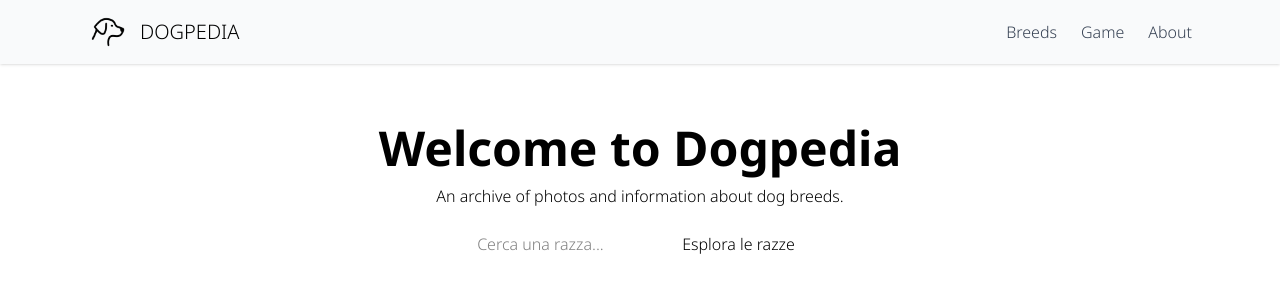
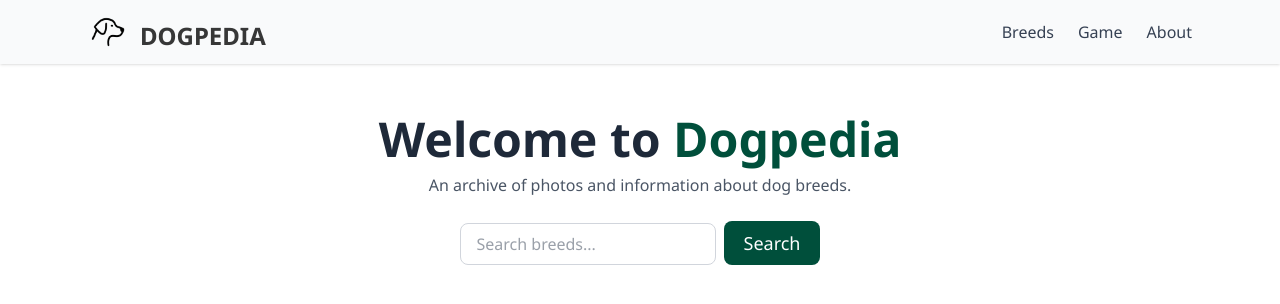
Before and after one commit to sidev86/dogpedia, a React (Vite) app: page / in a window 1280 px wide. Shown: the top 304 px of the page. Built offline with nearby package versions, Linux system fonts and the light colour scheme.

Commit message:
Change 'breeds' section layout

```diff
--- a/src/App.tsx
+++ b/src/App.tsx
@@ -12,20 +12,20 @@ function App() {
         {/* Navbar */}
         <nav className="bg-gray-50 shadow-sm">
           <div className="max-w-6xl mx-auto px-6">
-            {/* h-16 fissa l'altezza; flex + items-center centra verticalmente */}
             <div className="h-16 flex items-center justify-between">
-              {/* logo a sinistra */}
+              {/* Logo */}
               <Link to="/" className="flex items-center gap-3">
                 <img
                   src={logo}
                   alt="Dogpedia logo"
-                  className="w-10 h-10 object-contain" // evita rimbalzi di dimensioni
+                  className="w-10 h-10 object-contain"
                 />
-                {/* uso span + leading-none per evitare margini/line-height indesiderati */}
-                <span className="font-bold text-xl leading-none">DOGPEDIA</span>
+                <span className="logo-text font-bold text-xl leading-none">
+                  DOGPEDIA
+                </span>
               </Link>
 
-              {/* menu a destra */}
+              {/* Menu */}
               <div className="flex items-center gap-6">
                 <Link
                   to="/breeds"
@@ -49,7 +49,7 @@ function App() {
             </div>
           </div>
         </nav>
-        {/* Pagina */}
+        {/* Pages Routing */}
         <main className="flex-grow">
           <Routes>
             <Route path="/" element={<Home />} />
--- a/src/index.css
+++ b/src/index.css
@@ -3,7 +3,6 @@
 * {
   font-family: "Noto Sans", sans-serif;
   font-optical-sizing: auto;
-  font-weight: 300;
   font-style: normal;
   font-variation-settings: "wdth" 100;
 }
@@ -27,7 +26,6 @@ h1 {
 
 .logo-text {
   padding-top: 0.5rem;
-  font-weight: 800;
   font-size: 1.5rem;
   color: rgba(55, 55, 55, 1);
 }
--- a/src/pages/Breeds.tsx
+++ b/src/pages/Breeds.tsx
@@ -31,31 +31,35 @@ function Breeds() {
       });
   }, []);
 
-  if (loading) return <p>Caricamento in corso...</p>;
+  if (loading)
+    return <p className="text-center text-gray-600 text-lg mt-8">Loading...</p>;
 
   return (
-    <div style={{ padding: "2rem" }}>
-      <h2>🐾 Elenco razze</h2>
-      <div style={{ display: "flex", flexWrap: "wrap", gap: "1rem" }}>
+    <div className="px-6 py-8 max-w-7xl mx-auto">
+      <h2 className="text-3xl font-bold text-gray-800 mb-6 text-center">
+        🐾 Breeds List
+      </h2>
+
+      <div className="grid grid-cols-1 sm:grid-cols-2 md:grid-cols-3 lg:grid-cols-4 gap-6">
         {breeds.map((breed) => (
           <div
             key={breed.id}
-            style={{
-              border: "1px solid #ddd",
-              borderRadius: "8px",
-              width: "200px",
-              padding: "1rem",
-              textAlign: "center",
-            }}
+            className="bg-emerald-900 rounded-xl shadow-md hover:shadow-lg transition-shadow duration-300 p-4 text-center"
           >
-            {breed.image?.url && (
+            {breed.image?.url ? (
               <img
                 src={breed.image.url}
                 alt={breed.name}
-                style={{ width: "100%", borderRadius: "8px" }}
+                className="w-full h-48 object-contain rounded-lg mb-3 bg-emerald-900"
               />
+            ) : (
+              <div className="w-full h-48 bg-gray-200 rounded-lg mb-3 flex items-center justify-center text-gray-500">
+                No image
+              </div>
             )}
-            <h3>{breed.name}</h3>
+            <h3 className="text-lg font-semibold text-yellow-50">
+              {breed.name}
+            </h3>
           </div>
         ))}
       </div>
--- a/src/pages/Home.tsx
+++ b/src/pages/Home.tsx
@@ -2,29 +2,30 @@ import { Link } from "react-router-dom";
 
 function Home() {
   return (
-    <div style={{ textAlign: "center", marginTop: "3rem" }}>
-      <h1>Welcome to Dogpedia</h1>
-      <p>An archive of photos and information about dog breeds.</p>
+    <div className="text-center mt-12 px-4">
+      <h1 className="text-4xl font-bold text-gray-800 mb-2">
+        Welcome to <span className="text-emerald-900">Dogpedia</span>
+      </h1>
+      <p className="text-gray-600 mb-6">
+        An archive of photos and information about dog breeds.
+      </p>
+
+      {/* Input di ricerca */}
+      <div>
         <input
           type="text"
-        placeholder="Cerca una razza..."
-        style={{
-          padding: "0.5rem",
-          fontSize: "1rem",
-          marginBottom: "1rem",
-        }}
+          placeholder="Search breeds..."
+          className="border border-gray-300 rounded-lg px-4 py-2 w-64 mr-2 text-gray-700 focus:outline-none focus:ring-2 focus:ring-offset-green-600 focus:border-transparent mb-4"
         />
+
+        {/* Bottone con Link */}
+
         <Link to="/breeds">
-        <button
-          style={{
-            marginTop: "1rem",
-            padding: "0.5rem 1rem",
-            fontSize: "1rem",
-          }}
-        >
-          Esplora le razze
+          <button className="bg-emerald-900 text-white px-5 py-2 rounded-lg text-lg hover:bg-emerald-700 transition-colors">
+            Search
           </button>
         </Link>
+      </div>
     </div>
   );
 }
```
Lines whose indentation alone changed are shown as unchanged.
